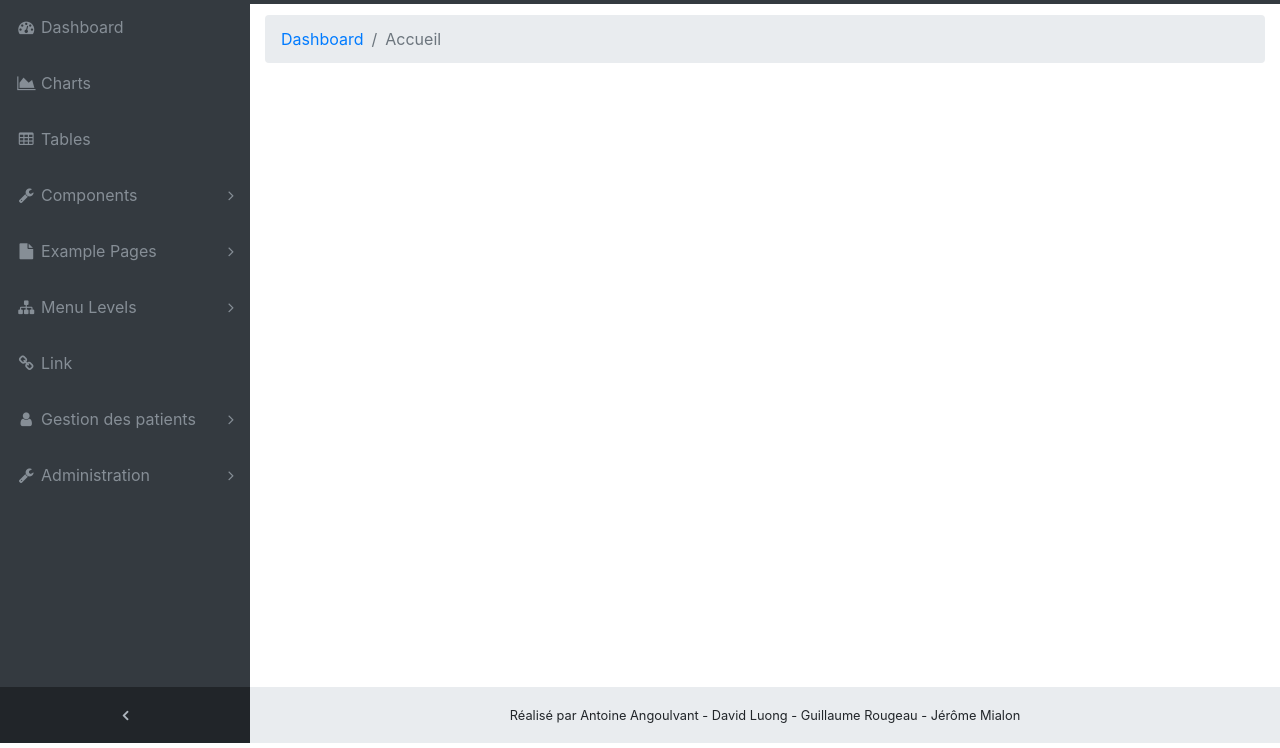
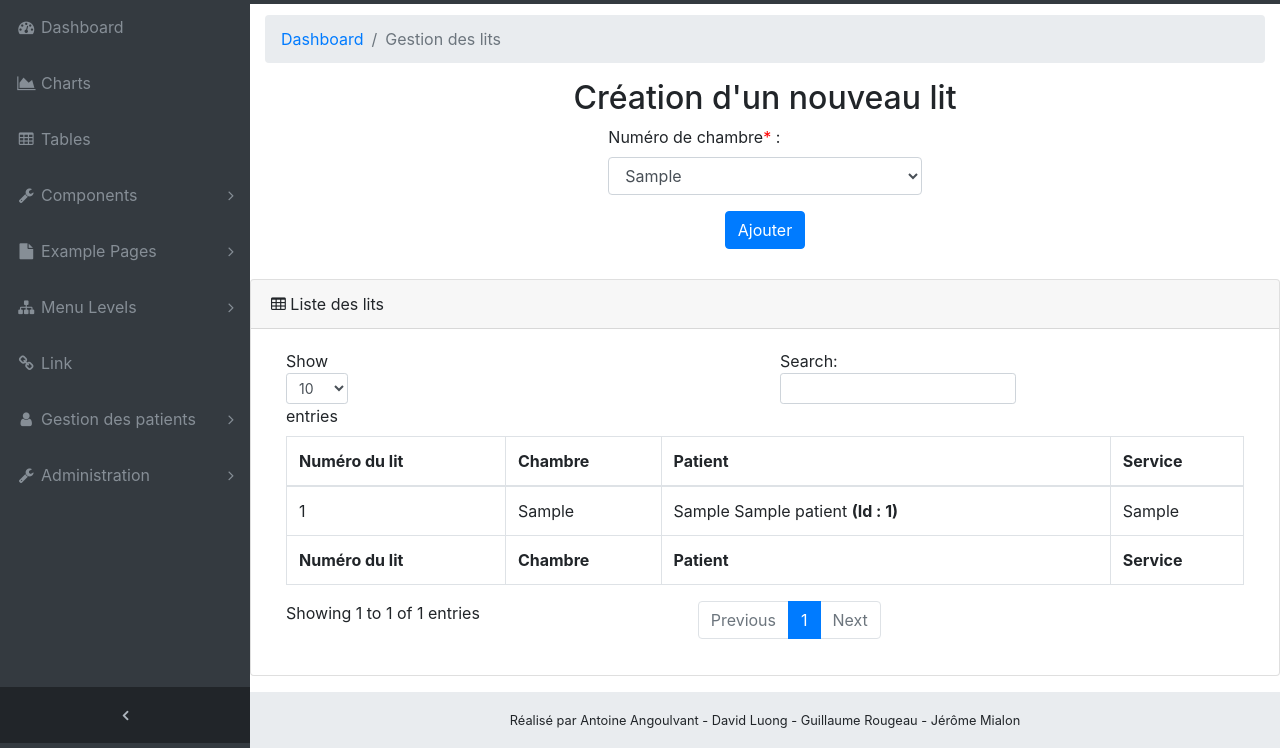
Before and after one commit to antoineangoulvant/MediNurse, a PHP site: page /index.php?page=gestionlit in a window 1280 px wide. Shown: the part 57-805 px from the top of the page. Run offline with PHP 8.4, Linux system fonts and the light colour scheme; the visitor is signed in with stand-in values (Sample User, id 1); tables that the repository leaves empty or names only in its code hold one stand-in row (values such as "Sample post").

Commit message:
Amélioration de la gestion des chambres/lits

```diff
--- /dev/null
+++ b/gestion_lit.php
@@ -0,0 +1,98 @@
+<?php
+/**
+ * Created by PhpStorm.
+ * User: antoi
+ * Date: 27/04/2018
+ * Time: 01:14
+ */
+    try
+    {
+        $bdd = new PDO('mysql:host=e88487-mysql.services.easyname.eu;dbname=u139724db1;charset=utf8', 'u139724db1', 'pp5959he');
+    }
+    catch (Exception $e)
+    {
+        die('Erreur : ' . $e->getMessage());
+    }
+
+    $rep = $bdd->query('SELECT id_lit, numero_chambre, id_service, id_patient FROM lit l, chambre c WHERE l.numero_chambre = c.numero');
+?>
+
+<div class="container">
+    <div class="row">
+        <div class="col-lg-12">
+            <h2 class="text-center">Création d'un nouveau lit</h2>
+        </div>
+    </div>
+    <div class="row">
+        <div class="offset-lg-4 col-lg-4">
+            <form method="post" action="traitement_lit.php">
+                 <div class="form-group">
+                     <label for="chambre">Numéro de chambre<span class="obligatoire">*</span> :</label>
+                     <select id="chambre" name="chambre" class="form-control">
+                         <?php
+                            $reqchambre = $bdd->query('SELECT numero FROM chambre');
+                            while ($donnees = $reqchambre->fetch()){
+                                echo '<option value="'.$donnees['numero'].'">'.$donnees['numero'].'</option>';
+                            }
+                        ?>
+                     </select>
+                </div>
+                <button type="submit" class="btn btn-primary center-block" style="margin-bottom: 30px;">Ajouter</button>
+            </form>
+        </div>
+    </div>
+</div>
+
+<div class="card mb-3">
+    <div class="card-header">
+        <i class="fa fa-table"></i> Liste des lits</div>
+    <div class="card-body">
+        <div class="table-responsive">
+            <table class="table table-bordered" id="dataTable" width="100%" cellspacing="0">
+                <thead>
+                <tr>
+                    <th>Numéro du lit</th>
+                    <th>Chambre</th>
+                    <th>Patient</th>
+                    <th>Service</th>
+                </tr>
+                </thead>
+                <tfoot>
+                <tr>
+                    <th>Numéro du lit</th>
+                    <th>Chambre</th>
+                    <th>Patient</th>
+                    <th>Service</th>
+                </tr>
+                </tfoot>
+                <tbody>
+                <?php
+                while ($donnees = $rep->fetch()){
+                    echo '<tr>';
+                    echo '<td>'.$donnees['id_lit'].'</td>';
+                    echo '<td>'.$donnees['numero_chambre'].'</td>';
+
+                    if( is_null($donnees['id_patient']) ){
+                        echo '<td><i>Lit libre</i></td>';
+                    }
+                    else{
+                        $reqpatient = $bdd->prepare('SELECT id_patient,nom,prenom FROM patient WHERE id_patient = :id');
+                        $reqpatient->execute(array('id' => $donnees['id_patient']));
+                        $libpatient = $reqpatient->fetch();
+                        echo '<td>'.$libpatient['prenom'].' '.$libpatient['nom'].' <b>(Id : '.$libpatient['id_patient'].')</b>'.'</td>';
+                    }
+
+                    $reqservice = $bdd->prepare('SELECT libelle FROM service WHERE id_service = :id');
+                    $reqservice->execute(array('id' => $donnees['id_service']));
+                    $libservice = $reqservice->fetch();
+                    echo '<td>'.$libservice['libelle'].'</td>';
+                    echo '</tr>';
+                }
+
+                $rep->closeCursor();
+                ?>
+                </tbody>
+            </table>
+        </div>
+    </div>
+</div>
--- a/index.php
+++ b/index.php
@@ -26,6 +26,12 @@
             break;
         case 'patient':
             $titre = 'Fiche patient';
+            break;
+        case 'gestionchambre':
+            $titre = 'Gestion des chambres';
+            break;
+        case 'gestionlit':
+            $titre = 'Gestion des lits';
             break;
         default:
             $titre = 'Accueil';
@@ -71,6 +77,12 @@
                         break;
                     case 'patient':
                         include 'gestion_patient/patient.php';
+                        break;
+                    case 'gestionchambre':
+                        include 'gestion_chambre.php';
+                        break;
+                    case 'gestionlit':
+                        include 'gestion_lit.php';
                         break;
                 }
             ?>
--- a/navbar.php
+++ b/navbar.php
@@ -124,8 +124,17 @@
                         <a href="index.php?page=listeutilisateurs">Liste des utilisateurs</a>
                     </li>
                     <li>
-                        <a href="cards.php">Cards</a>
+                        <a class="nav-link-collapse collapsed" data-toggle="collapse" href="#gestionetab">Gestion établissement</a>
+                        <ul class="sidenav-third-level collapse" id="gestionetab">
+                            <li>
+                                <a href="index.php?page=gestionchambre">Gestion des chambres</a>
+                            </li>
+                            <li>
+                                <a href="index.php?page=gestionlit">Gestion des lits</a>
+                            </li>
+                        </ul>
                     </li>
+
                 </ul>
             </li>
         </ul>
```
Also changed, not shown: gestion_chambre.php (added, +90 -0 lines), traitement_chambre.php (added, +22 -0 lines), traitement_lit.php (added, +22 -0 lines).
